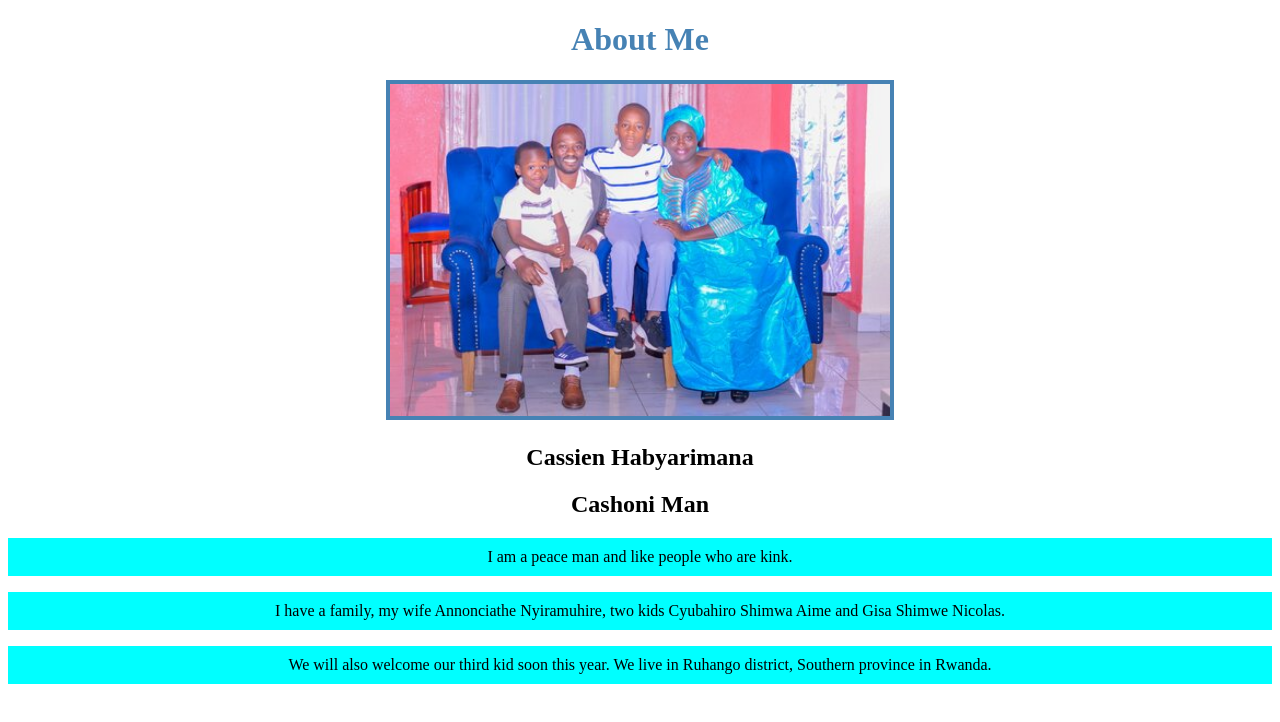
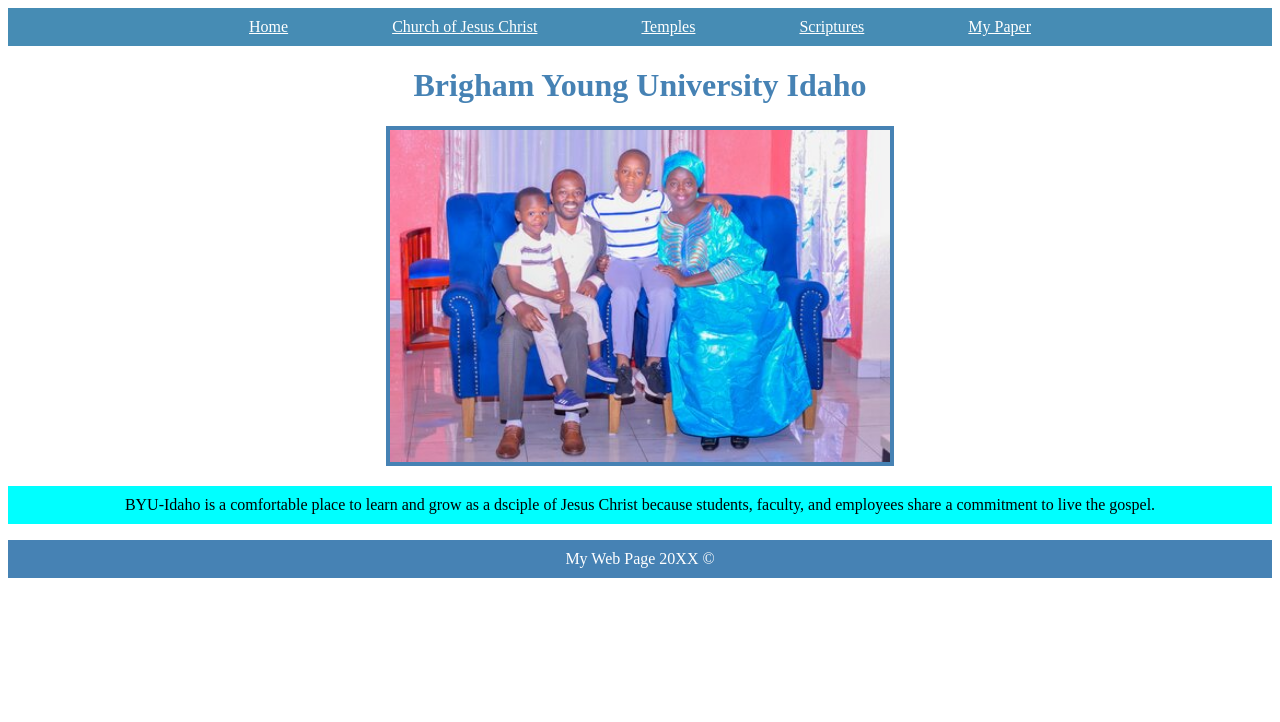
Before and after one commit to habyarimanacassien/exercises_wdd130, a plain HTML site: page index.html in a window 1280 px wide. Drawn offline with Linux system fonts and the light colour scheme.

Commit message:
change files location

```diff
--- /dev/null
+++ b/aboutme/styles/styles.css
@@ -0,0 +1,33 @@
+body{
+  text-align: center;
+}
+
+nav{
+  background-color: rgb(70, 140, 180);
+  padding: 10px;
+}
+
+a{
+  color: white;
+  margin: 50px;
+}
+
+h1{
+  color: steelblue;
+}
+
+img{
+  width: 500px;
+  border: 4px solid steelblue;
+}
+
+p{
+  padding: 10px;
+  background-color: aqua;
+}
+
+footer{
+  background-color: steelblue;
+  color: white;
+  padding: 10px;
+}
--- a/index.html
+++ b/index.html
@@ -1,19 +1,24 @@
 <!DOCTYPE html>
-<html lang="en">
+<html>
   <head>
-    <meta charset="UTF-8">
-    <meta http-equiv="X-UA-Compatible" content="IE=edge">
-    <meta name="viewport" content="width=device-width, initial-scale=1.0">
-    <title> All About Me</title>
+    <title>BYUI-Idaho</title>
     <link rel="stylesheet" href="styles/styles.css"/>
   </head>
   <body>
-    <h1>About Me</h1>
-    <img src="images/My_family.jpg" alt="Image of me?">
-    <h2>Cassien Habyarimana</h2>
-    <h2>Cashoni Man</h2>
-    <p>I am a peace man and like people who are kink. </p>
-    <p>I have a family, my wife Annonciathe Nyiramuhire, two kids Cyubahiro Shimwa Aime and Gisa Shimwe Nicolas. </p>
-    <p>We will also welcome our third kid soon this year. We live in Ruhango district, Southern province in Rwanda.</p>
+    <header>
+      <nav>
+        <a href="byui.html">Home</a>
+        <a href="https://www.churchofjesuschrist.org">Church of Jesus Christ</a>
+        <a href="https://www.churchofjesuschrist.org/temples">Temples</a>
+        <a href="https://www.churchofjesuschrist.org/study/scriptures">Scriptures</a>
+        <a href="https://github.com/habyarimanacassien/Fractional-Hawkes.git">My Paper</a>
+      </nav>
+    </header>
+    <main>
+      <h1>Brigham Young University Idaho</h1>
+      <img src="images/My_family.jpg" alt="Image of me?">
+      <p>BYU-Idaho is a comfortable place to learn and grow as a dsciple of Jesus Christ because students, faculty, and employees share a commitment to live the gospel.</p>
+    </main>
+    <footer>My Web Page 20XX &copy</footer>
   </body>
 </html>
```
Also changed, not shown: aboutme/index.html (added, +19 -0 lines), main.html (deleted, +0 -24 lines), aboutme/images/My_family.jpg (added).
